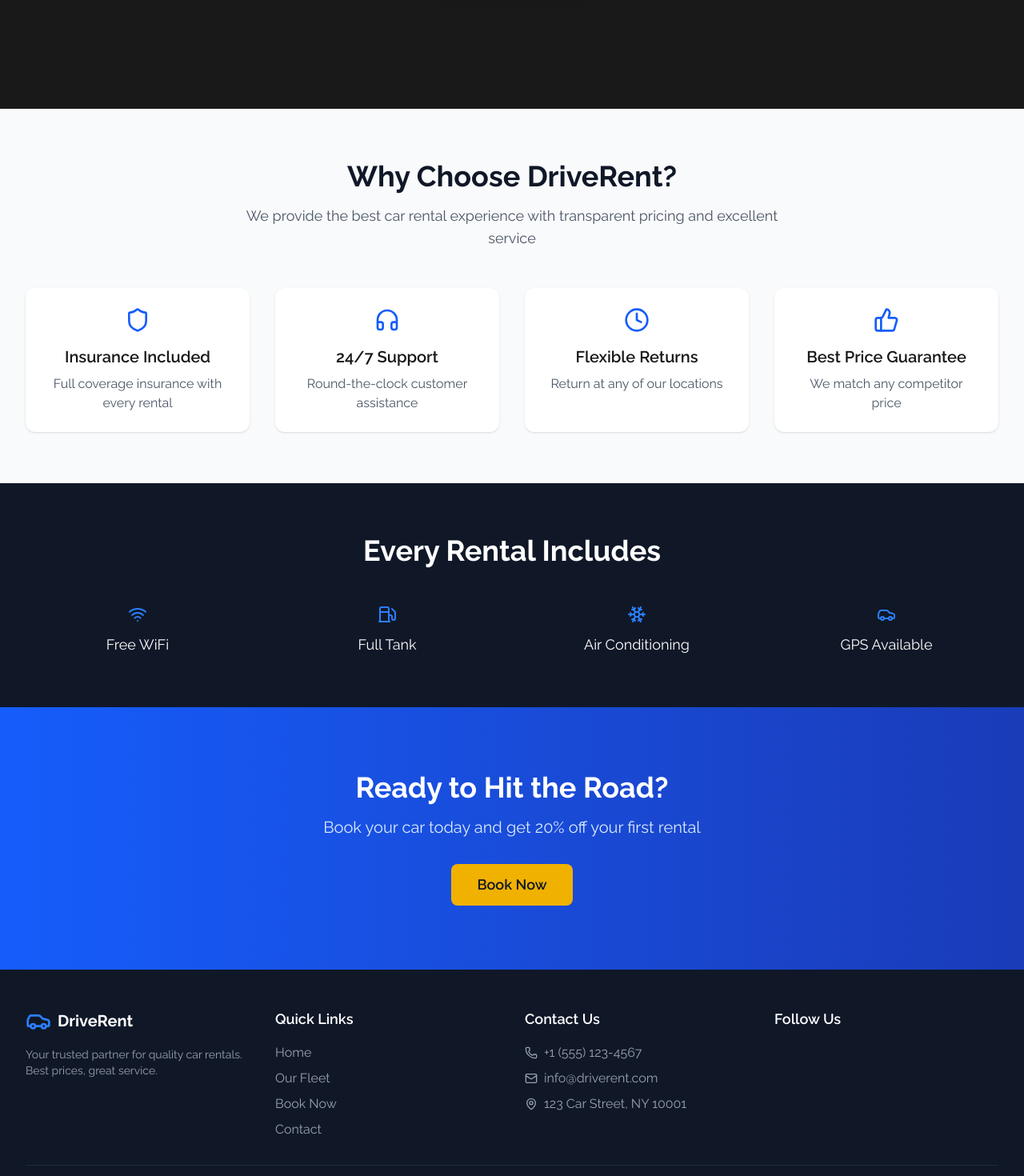
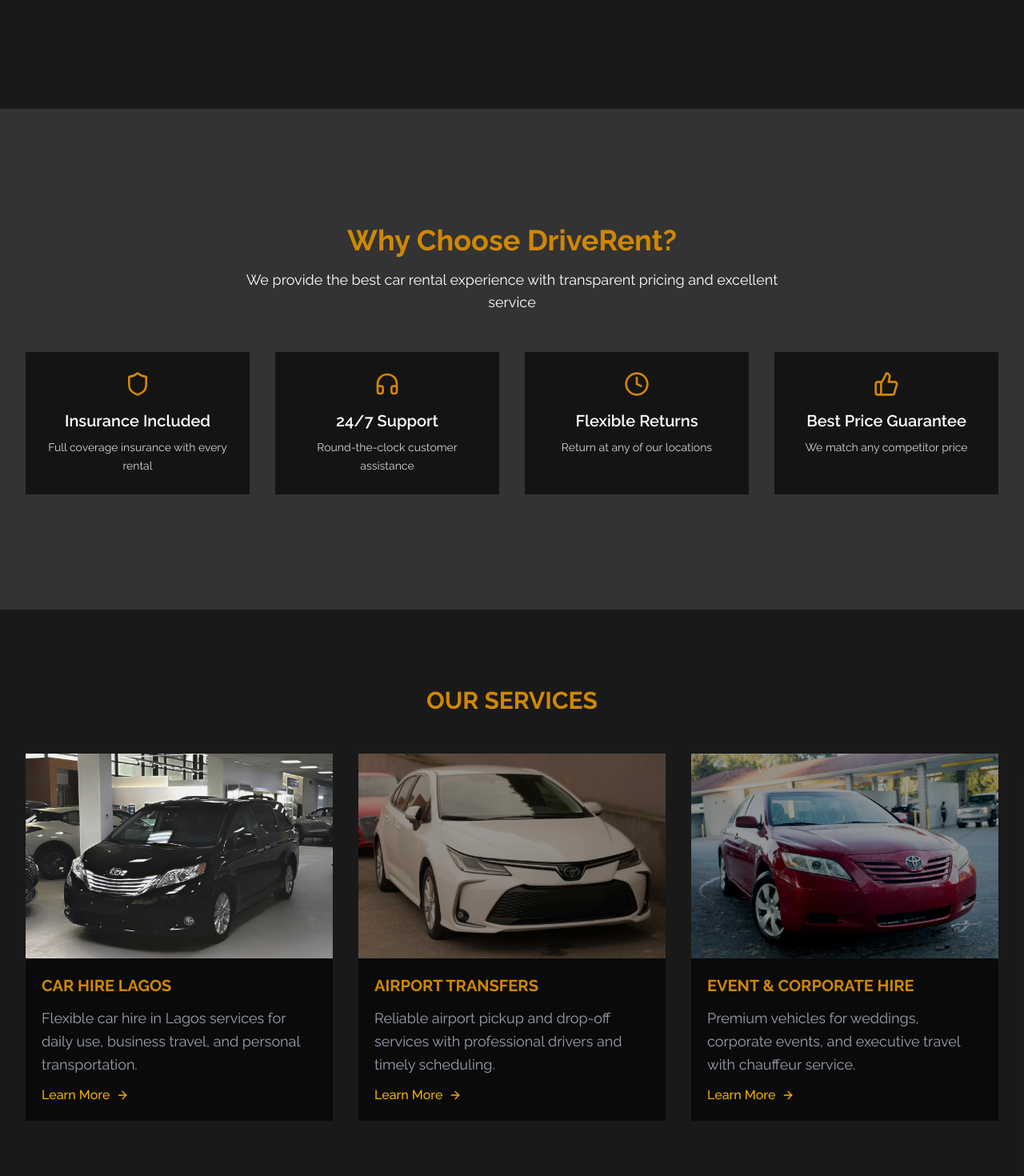
Before and after one commit to ISIKALU01/care-hire-website, a Next.js app: page / in a window 1280 px wide. Shown: the part 1820-3290 px from the top of the page at 80% size. Built offline with nearby package versions, Linux system fonts and the light colour scheme.

Commit message:
update index.js

```diff
--- a/package.json
+++ b/package.json
@@ -9,6 +9,7 @@
     "lint": "eslint"
   },
   "dependencies": {
+    "framer-motion": "^12.38.0",
     "lucide-react": "^1.7.0",
     "next": "16.2.2",
     "react": "19.2.4",
--- a/src/pages/index.js
+++ b/src/pages/index.js
@@ -14,55 +14,29 @@
   ArrowRight,
 } from "lucide-react";
 import Image from "next/image";
+import { motion } from "framer-motion";
 
 export default function Home() {
   const features = [
     {
-      icon: <Shield className="h-8 w-8 text-blue-600" />,
+      icon: <Shield className="h-8 w-8 text-yellow-600" />,
       title: "Insurance Included",
       description: "Full coverage insurance with every rental",
     },
     {
-      icon: <HeadphonesIcon className="h-8 w-8 text-blue-600" />,
+      icon: <HeadphonesIcon className="h-8 w-8 text-yellow-600" />,
       title: "24/7 Support",
       description: "Round-the-clock customer assistance",
     },
     {
-      icon: <Clock className="h-8 w-8 text-blue-600" />,
+      icon: <Clock className="h-8 w-8 text-yellow-600" />,
       title: "Flexible Returns",
       description: "Return at any of our locations",
     },
     {
-      icon: <ThumbsUp className="h-8 w-8 text-blue-600" />,
+      icon: <ThumbsUp className="h-8 w-8 text-yellow-600" />,
       title: "Best Price Guarantee",
       description: "We match any competitor price",
-    },
-  ];
-
-  const popularCars = [
-    {
-      name: "Tesla Model 3",
-      price: "$99/day",
-      image: "/api/placeholder/400/300",
-      type: "Electric",
-    },
-    {
-      name: "BMW X5",
-      price: "$129/day",
-      image: "/api/placeholder/400/300",
-      type: "SUV",
-    },
-    {
-      name: "Mercedes C-Class",
-      price: "$89/day",
-      image: "/api/placeholder/400/300",
-      type: "Luxury",
-    },
-    {
-      name: "Toyota Camry",
-      price: "$49/day",
-      image: "/api/placeholder/400/300",
-      type: "Economy",
     },
   ];
 
@@ -199,29 +173,167 @@
       </div>
 
       {/* Features Section */}
-      <section className="py-16 bg-gray-50">
+      <section className="py-36 bg-black/80">
         <div className="max-w-7xl mx-auto px-4 sm:px-6 lg:px-8">
-          <div className="text-center mb-12">
-            <h2 className="text-3xl md:text-4xl font-bold text-gray-900 mb-4">
+          {/* Heading */}
+          <motion.div
+            initial={{ opacity: 0, y: 40 }}
+            whileInView={{ opacity: 1, y: 0 }}
+            transition={{ duration: 0.6 }}
+            viewport={{ once: true }}
+            className="text-center mb-12"
+          >
+            <h2 className="text-3xl md:text-4xl font-bold text-yellow-600 mb-4">
               Why Choose DriveRent?
             </h2>
-            <p className="text-gray-600 text-lg max-w-2xl mx-auto">
+            <p className="text-white text-lg max-w-2xl mx-auto">
               We provide the best car rental experience with transparent pricing
               and excellent service
             </p>
+          </motion.div>
+
+          {/* Cards */}
+          <div className="grid grid-cols-1 md:grid-cols-2 lg:grid-cols-4 gap-8">
+            {features.map((feature, index) => (
+              <motion.div
+                key={index}
+                initial={{ opacity: 0, y: 40 }}
+                whileInView={{ opacity: 1, y: 0 }}
+                transition={{ duration: 0.5, delay: index * 0.1 }}
+                viewport={{ once: true }}
+                whileHover={{ y: -8 }}
+                className="bg-black/60 p-6 text-center transition relative group"
+              >
+                {/* Glow effect */}
+                <div className="absolute inset-0 opacity-0 group-hover:opacity-100 transition duration-300 bg-yellow-600/10 blur-xl" />
+
+                {/* Icon */}
+                <motion.div
+                  whileHover={{ scale: 1.2, rotate: 5 }}
+                  className="flex justify-center mb-4 text-yellow-500"
+                >
+                  {feature.icon}
+                </motion.div>
+
+                <h3 className="text-xl text-white font-semibold mb-2">
+                  {feature.title}
+                </h3>
+
+                <p className="text-gray-300 text-sm leading-relaxed">
+                  {feature.description}
+                </p>
+              </motion.div>
+            ))}
+          </div>
+        </div>
+      </section>
+
+      {/* our services section */}
+      <section className="py-24 bg-black/90">
+        <div className="max-w-7xl mx-auto px-4 sm:px-6 lg:px-8">
+          {/* Heading */}
+          <div className="text-center mb-12">
+            <h2 className="text-2xl md:text-3xl font-bold text-yellow-600">
+              OUR SERVICES
+            </h2>
           </div>
 
-          <div className="grid grid-cols-1 md:grid-cols-2 lg:grid-cols-4 gap-8">
-            {features.map((feature, index) => (
-              <div
-                key={index}
-                className="bg-white p-6 rounded-xl shadow-sm hover:shadow-md transition text-center"
-              >
-                <div className="flex justify-center mb-4">{feature.icon}</div>
-                <h3 className="text-xl font-semibold mb-2">{feature.title}</h3>
-                <p className="text-gray-600">{feature.description}</p>
+          {/* Cards */}
+          <div className="grid grid-cols-1 sm:grid-cols-2 lg:grid-cols-3 gap-8">
+            {/* Service 1 */}
+            <div className="group">
+              {/* Image */}
+              <div className="relative w-full h-64 overflow-hidden">
+                <Image
+                  src="/images/carsite5.jpg"
+                  alt="Car Hire Lagos"
+                  fill
+                  sizes="(max-width: 640px) 100vw, (max-width: 1024px) 50vw, 33vw"
+                  className="object-cover group-hover:scale-105 transition duration-500"
+                />
+                {/* <div className="absolute inset-0 bg-black/40 group-hover:bg-black/30 transition" /> */}
               </div>
-            ))}
+
+              {/* Content */}
+              <div className="bg-black/60 p-5 space-y-3">
+                <h3 className="text-yellow-600 text-xl font-bold">
+                  CAR HIRE LAGOS
+                </h3>
+                <p className="text-gray-400 text-md md:text-lg leading-relaxed">
+                  Flexible car hire in Lagos services for daily use, business
+                  travel, and personal transportation.
+                </p>
+
+                <Link
+                  href="/cars"
+                  className="inline-flex items-center gap-2 text-yellow-500 font-medium hover:gap-3 transition-all"
+                >
+                  Learn More <ArrowRight className="h-4 w-4" />
+                </Link>
+              </div>
+            </div>
+
+            {/* Service 2 */}
+            <div className="group">
+              <div className="relative w-full h-64 overflow-hidden">
+                <Image
+                  src="/images/carsite6.jpg"
+                  alt="Airport Transfers"
+                  fill
+                  sizes="(max-width: 640px) 100vw, (max-width: 1024px) 50vw, 33vw"
+                  className="object-cover group-hover:scale-105 transition duration-500"
+                />
+                <div className="absolute inset-0 bg-black/40 group-hover:bg-black/30 transition" />
+              </div>
+
+              <div className="bg-black/60 p-5 space-y-3">
+                <h3 className="text-yellow-600 text-xl font-bold">
+                  AIRPORT TRANSFERS
+                </h3>
+                <p className="text-gray-400 text-md md:text-lg leading-relaxed">
+                  Reliable airport pickup and drop-off services with
+                  professional drivers and timely scheduling.
+                </p>
+
+                <Link
+                  href="/cars"
+                  className="inline-flex items-center gap-2 text-yellow-500 font-medium hover:gap-3 transition-all"
+                >
+                  Learn More <ArrowRight className="h-4 w-4" />
+                </Link>
+              </div>
+            </div>
+
+            {/* Service 3 */}
+            <div className="group">
+              <div className="relative w-full h-64 overflow-hidden">
+                <Image
+                  src="/images/carsite3.jpg"
+                  alt="Event & Corporate Hire"
+                  fill
+                  sizes="(max-width: 640px) 100vw, (max-width: 1024px) 50vw, 33vw"
+                  className="object-cover group-hover:scale-105 transition duration-500"
+                />
+                <div className="absolute inset-0 bg-black/40 group-hover:bg-black/30 transition" />
+              </div>
+
+              <div className="bg-black/60 p-5 space-y-3">
+                <h3 className="text-yellow-600 text-xl font-bold">
+                  EVENT & CORPORATE HIRE
+                </h3>
+                <p className="text-gray-400 text-md md:text-lg leading-relaxed">
+                  Premium vehicles for weddings, corporate events, and executive
+                  travel with chauffeur service.
+                </p>
+
+                <Link
+                  href="/cars"
+                  className="inline-flex items-center gap-2 text-yellow-500 font-medium hover:gap-3 transition-all"
+                >
+                  Learn More <ArrowRight className="h-4 w-4" />
+                </Link>
+              </div>
+            </div>
           </div>
         </div>
       </section>
--- a/src/styles/globals.css
+++ b/src/styles/globals.css
@@ -63,3 +63,9 @@
   -ms-overflow-style: none;
   scrollbar-width: none;
 }
+
+
+@keyframes slide {
+  0% { transform: translateX(-100%); }
+  100% { transform: translateX(200%); }
+}
```
Also changed, not shown: 1 other file (tests, documents, lock files or other folders).
